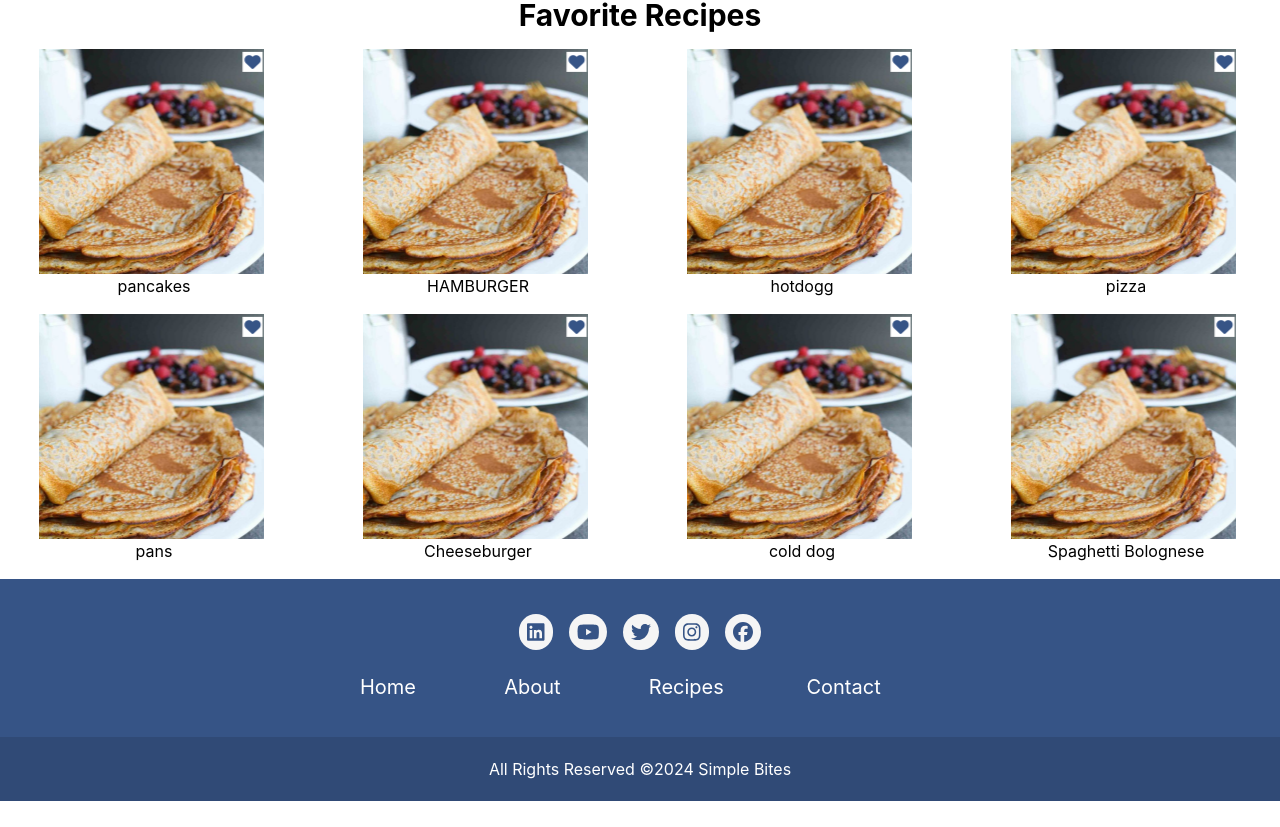
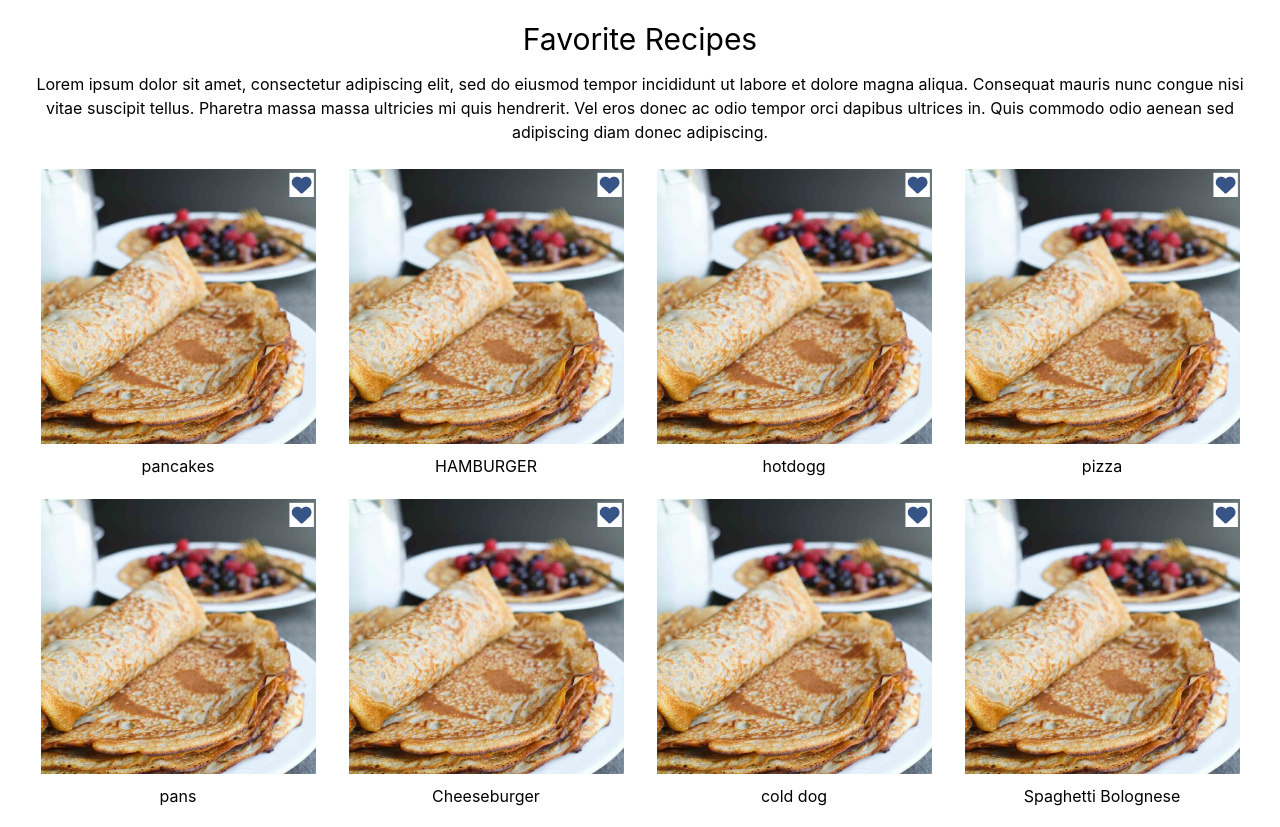
Before and after one commit to SimpleBites/FrontEnd, a React (Create React App) app in the folder app/: page /Favorites in a window 1280 px wide. Shown: the part 286-1113 px from the top of the page. Built offline with nearby package versions, Linux system fonts and the light colour scheme.

Commit message:
ADD RECIPE
WORKED ON ADD RECIPE

```diff
--- a/app/public/data.json
+++ b/app/public/data.json
@@ -95,6 +95,54 @@
         "servings": 4,
         "user_id": 4,
         "category_id": 2
+      },
+      {
+        "title": "pans",
+        "description": "Delicious pans with syrup",
+        "image": "/pancakes.png",
+        "average_score": "4.80",
+        "difficulty": "easy",
+        "preparation_time": "10 minutes",
+        "cooking_time": "20 minutes",
+        "servings": 8,
+        "user_id": 1,
+        "category_id": 3
+      },
+      {
+        "title": "Cheeseburger",
+        "description": "Juicy cheeseburger with fries",
+        "image": "/pancakes.png",
+        "average_score": "4.65",
+        "difficulty": "intermediate",
+        "preparation_time": "15 minutes",
+        "cooking_time": "25 minutes",
+        "servings": 4,
+        "user_id": 2,
+        "category_id": 1
+      },
+      {
+        "title": "cold dog",
+        "description": "Classic cold dog with mustard and ketchup",
+        "image": "/pancakes.png",
+        "average_score": "4.20",
+        "difficulty": "easy",
+        "preparation_time": "8 minutes",
+        "cooking_time": "12 minutes",
+        "servings": 6,
+        "user_id": 3,
+        "category_id": 4
+      },
+      {
+        "title": "Spaghetti Bolognese",
+        "description": "Homemade spaghetti with rich tomato sauce",
+        "image": "/pancakes.png",
+        "average_score": "4.50",
+        "difficulty": "medium",
+        "preparation_time": "20 minutes",
+        "cooking_time": "35 minutes",
+        "servings": 4,
+        "user_id": 4,
+        "category_id": 2
       }
 
 
--- a/app/src/components/pages/favorites.js
+++ b/app/src/components/pages/favorites.js
@@ -1,4 +1,5 @@
 import React, { useState, useEffect } from 'react';
+import './footer.css';
 
 export default function Favorites() {
   const [recipes, setRecipes] = useState([]);
@@ -18,12 +19,14 @@ export default function Favorites() {
   }, []);
 
   return (
+    <div className="container mx-auto px-8">
       <div className="favorites-container">
-      <h1 className="text-3xl font-bold mb-4">Favorite Recipes</h1>
+        <h1 className="favorite">Favorite Recipes</h1>
+        <span className="block favorite-text">Lorem ipsum dolor sit amet, consectetur adipiscing elit, sed do eiusmod tempor incididunt ut labore et dolore magna aliqua. Consequat mauris nunc congue nisi vitae suscipit tellus. Pharetra massa massa ultricies mi quis hendrerit. Vel eros donec ac odio tempor orci dapibus ultrices in. Quis commodo odio aenean sed adipiscing diam donec adipiscing.</span>
         <div className="grid grid-cols-4 gap-4">
           {recipes.map((recipe, index) => (
             <a key={index} href={`/${recipe.category_id}`} className="flex flex-col items-center">
-            <img src={recipe.image} alt={recipe.title} className="object-cover" style={{ width: '225px', height: '225px', marginRight: '5px' }}/>
+              <img src={recipe.image} alt={recipe.title} className="object-cover" style={{ width: '275px', height: '275px', margin: '5px', marginBottom: '10px' }} />
               <div className="text-center">
                 <h2 className="">{recipe.title}</h2>
                 {/* <p className="mb-2">{recipe.description}</p>
@@ -34,5 +37,6 @@ export default function Favorites() {
           ))}
         </div>
       </div>
+    </div>
   );
 }
--- a/app/src/components/pages/footer.css
+++ b/app/src/components/pages/footer.css
@@ -1030,3 +1030,15 @@
     text-transform: uppercase;
     font-weight: 500;
   }
+
+  .favorite {
+    font-size: 30px;
+    margin: auto;
+    margin-top: 20px;
+    margin-bottom: 10px;
+  }
+
+  .favorite-text {
+    font-size: 13;
+    margin-bottom: 20px;
+  }
--- a/app/src/components/pages/submit.js
+++ b/app/src/components/pages/submit.js
@@ -118,7 +118,6 @@ export default function Submit() {
 
             ) : (
               <div className="file-upload-placeholder ">
-                <FontAwesomeIcon icon={faImage} className="test-icon-loc" />
                 <button className="hello" onClick={handleButtonClick}>Insert your image here</button>
               </div>
             )}
```
Lines whose indentation alone changed are shown as unchanged.
